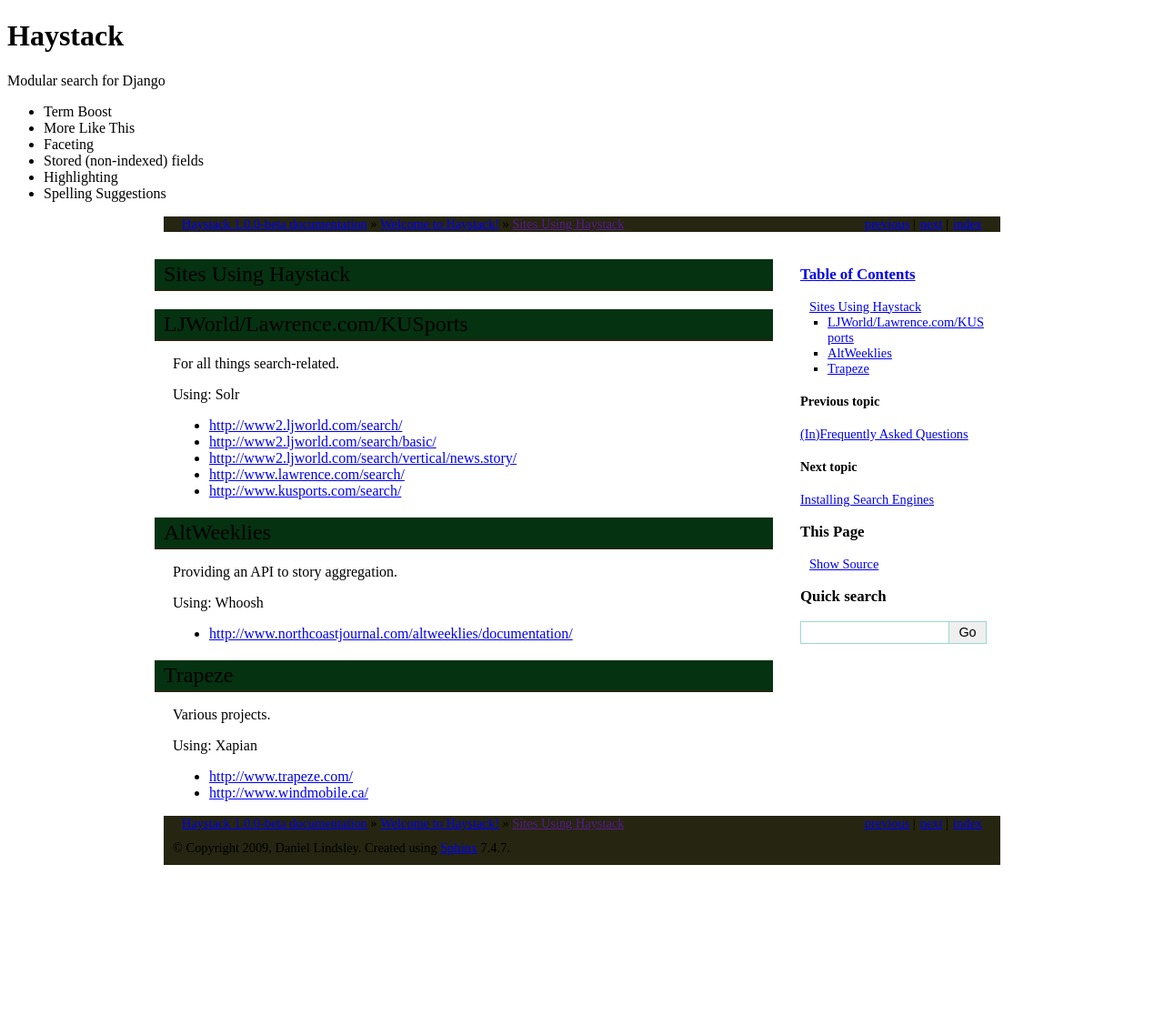
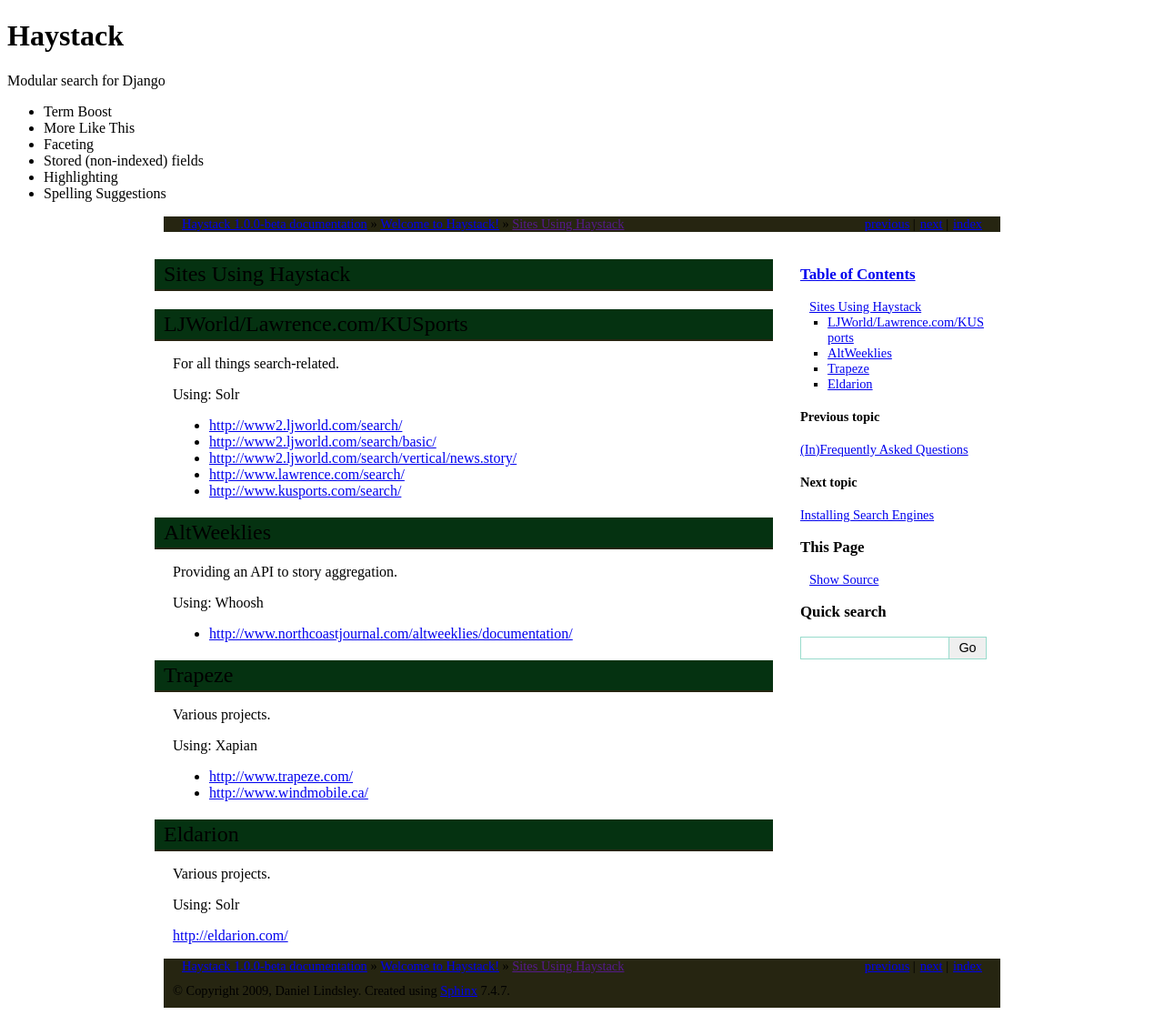
Before and after one commit to django-haystack/django-haystack, a Sphinx documentation site: the page built from docs/who_uses.rst, in a window 1280 px wide. Shown: the whole page at 91% size. Built offline with Sphinx 7.4.7, drawn with Linux system fonts in a browser that asks for light colours; a style sheet for code colours, icons or effects is not loaded; before the commit the page ends 959 px from its top, so only the background shows below that.

Commit message:
Added Eldarion to the Who Uses list.

```diff
--- a/docs/who_uses.rst
+++ b/docs/who_uses.rst
@@ -32,3 +32,12 @@
 
 * http://www.trapeze.com/
 * http://www.windmobile.ca/
+
+Eldarion
+--------
+
+Various projects.
+
+Using: Solr
+
+http://eldarion.com/
```
